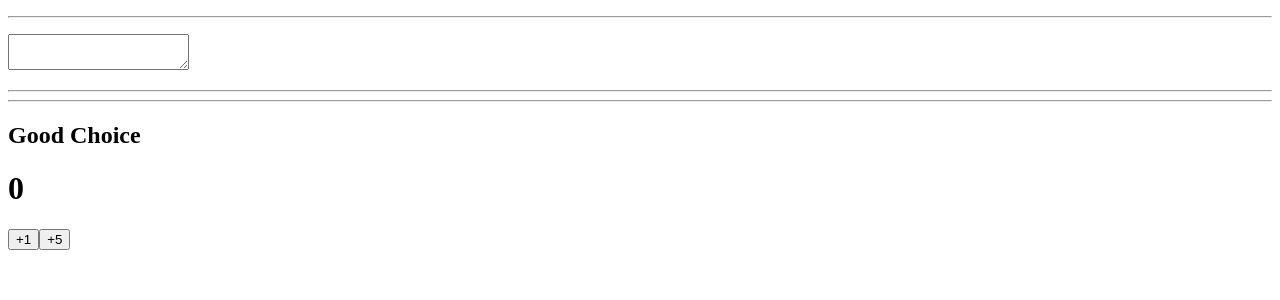
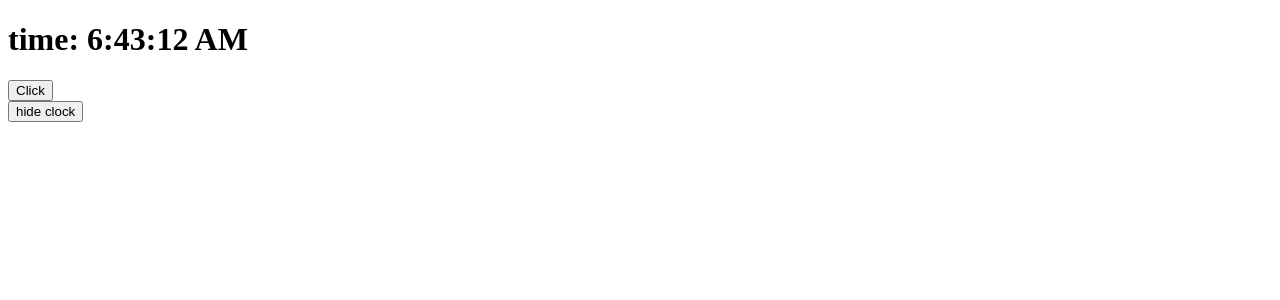
Before and after one commit to waliradim/testhook, a React (Create React App) app: page / in a window 1280 px wide. Shown: the top 300 px of the page. Built offline with nearby package versions, Linux system fonts and the light colour scheme.

Commit message:
UseEffect hook

```diff
--- a/src/App.js
+++ b/src/App.js
@@ -1,12 +1,15 @@
-import React from "react";
-import Count from "./component/useState/Count";
-import Todo from "./component/useState/Todo";
+import React, { useState } from "react";
+import DateEffect from "./component/useEffect/DateEffect";
 
 function App() {
+  const [show, setshow] = useState(true);
+
   return (
     <div>
-      <Todo />
-      <Count />
+      {show && <DateEffect />}
+      <button type="button" onClick={() => setshow((prevShow) => !prevShow)}>
+        {show ? "hide clock" : "Show clock"}
+      </button>
     </div>
   );
 }
--- /dev/null
+++ b/src/component/useEffect/DateEffect.js
@@ -0,0 +1,35 @@
+import React from "react";
+import { useState, useEffect } from "react";
+
+export default function DateEffect() {
+  const [count, setCount] = useState(0);
+  const [date, setDate] = useState(new Date());
+
+  const tick = () => {
+    setDate(new Date());
+  };
+
+  useEffect(() => {
+    document.title = `click ${count} time`;
+  }, [count]);
+
+  useEffect(() => {
+    const interval = setInterval(tick, 1000);
+    return () => {
+      clearInterval(interval);
+    };
+  }, []);
+
+  const addClick = () => {
+    setCount((prevCount) => prevCount + 1);
+  };
+  return (
+    <div>
+      <h1>time: {date.toLocaleTimeString()}</h1>
+
+      <button type="button" onClick={addClick}>
+        Click
+      </button>
+    </div>
+  );
+}
--- a/src/component/useState/Count.js
+++ b/src/component/useState/Count.js
@@ -1,6 +1,5 @@
 import React from "react";
 import { useState } from "react";
-import Todo from "./Todo";
 
 export default function Count() {
   const [count, setCount] = useState(0);
```
